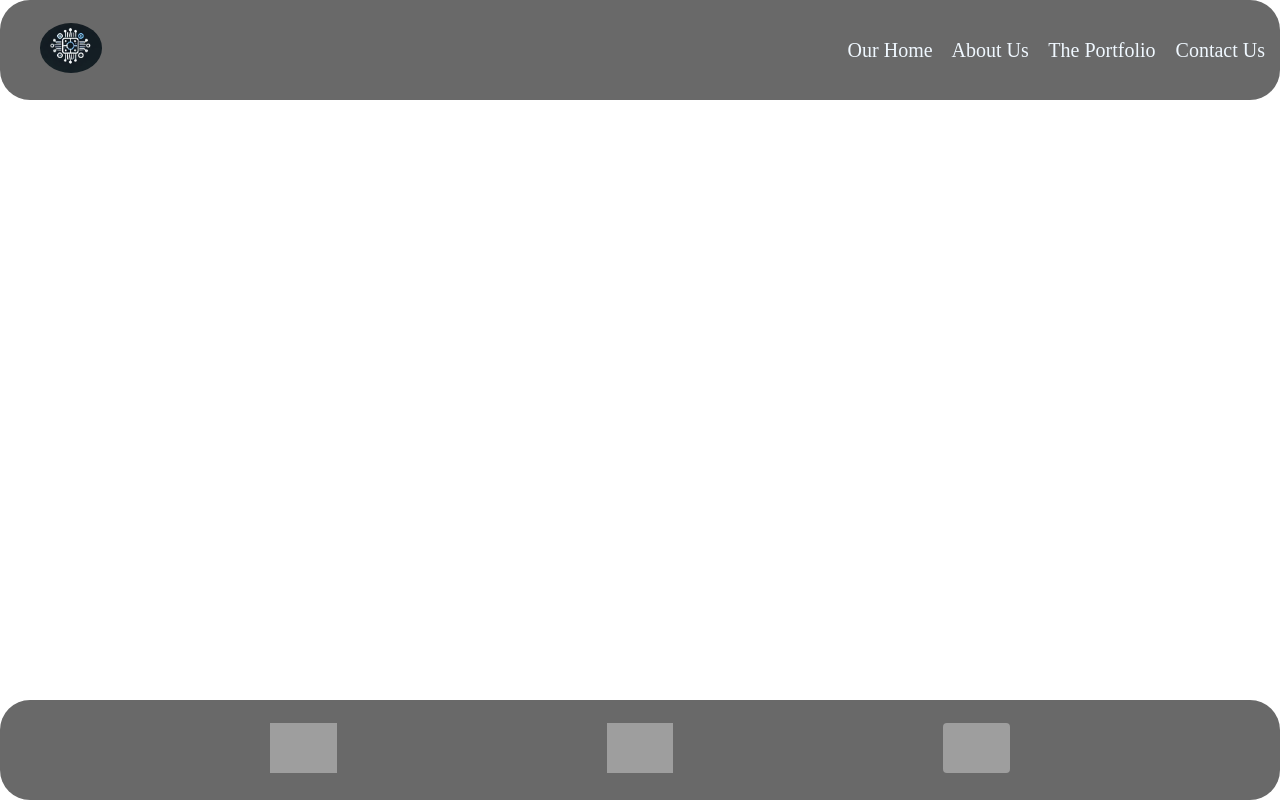
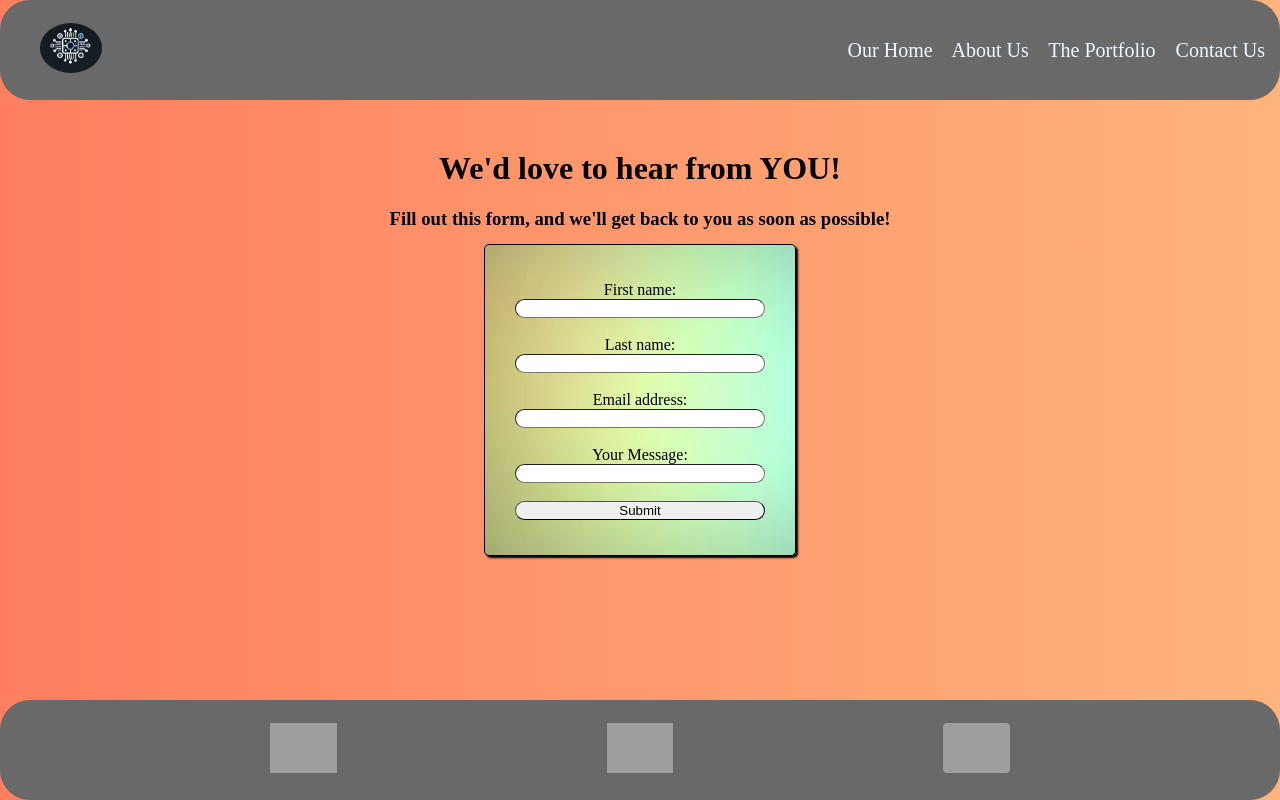
Before and after one commit to AntonioRamirez510/personal-website-pt2, a plain HTML site: page contact.html in a window 1280 px wide. Drawn offline with Linux system fonts and the light colour scheme; grey boxes are pictures that could not be loaded.

Commit message:
wrapping up the contact form and cleaning up the website

```diff
--- a/contact.html
+++ b/contact.html
@@ -1,12 +1,11 @@
 <!DOCTYPE html>
 <html lang="en">
-<head>
+  <head>
     <meta charset="UTF-8">
     <meta name="viewport" content="width=device-width, initial-scale=1.0">
-    <title>Call Me?</title>
+    <title>Antonio's Site!</title>
+    <link rel="shortcut icon" href="./images/logo(not creepy).png">
     <link rel="stylesheet" href="./styles.css">
-    <link rel="shortcut icon" href="./images/logo(not creepy).png">
-    <link rel="stylesheet" href="https://cdnjs.cloudflare.com/ajax/libs/font-awesome/4.7.0/css/font-awesome.min.css">
 </head>
 <body>
     <nav>
@@ -20,6 +19,23 @@
             <a href="./contact.html">Contact Us</a>
         </section>
     </nav>
+
+    <h1>We'd love to hear from YOU!</h1>
+    <h3>Fill out this form, and we'll get back to you as soon as possible!</h3>
+
+    <form>
+      <label for="firstName">First name:</label>
+      <input type="text" id="firstName" name="firstName"><br>
+      <label for="lastName">Last name:</label>
+      <input type="text" id="lastName" name="lastName"><br>
+      <label for="email">Email address:</label>
+      <input type="text" id="email" name="email"><br>
+      <label for="message">Your Message:</label>
+      <input type="text" id="message" name="message"><br>
+      <input type="submit">
+    </form>
+
+    <h2></h2>
 </body>
 <footer>
   <ul id="footer-links">
--- a/styles.css
+++ b/styles.css
@@ -1,5 +1,6 @@
 body{
   margin:0;
+  background: linear-gradient(to right, #ff7e5f, #feb47b); /* Example gradient */
 }
 /* Navigation Bar */
 nav{
@@ -50,6 +51,51 @@ display:none;
 .burger{
   display:none;
 }
+
+/* contact form */
+
+h1{
+  text-align: center;
+  margin-top:50px;
+}
+h3{
+  text-align: center;
+}
+
+form{
+  background-image: url(./images/gradient.jpg);
+  background-size: cover;
+  position: fixed;
+  top:50%;
+  left:50%;
+  transform: translate(-50%, -50%);
+  height:250px;
+  width:250px;
+  display:flex;
+  flex-direction: column;
+  border: thin black solid;
+  /* box-sizing: border-box; */
+  border-radius: 5px;
+  box-shadow: 2px 2px 2px;
+  align-content: center;
+  justify-content: center;
+  padding:30px;
+}
+
+form label{
+  text-align: center;
+}
+
+form input{
+  border-radius: 50px;
+  border-width: thin;
+}
+
+form input:hover{
+  box-sizing: border-box;
+  border: 3px yellow solid;
+}
+
 /* Footer */
 
 footer{
```
Also changed, not shown: about.html (+2 -3 lines), index.html (+1 -19 lines), portfolio.html (+3 -4 lines), images/gradient.jpg (added).
